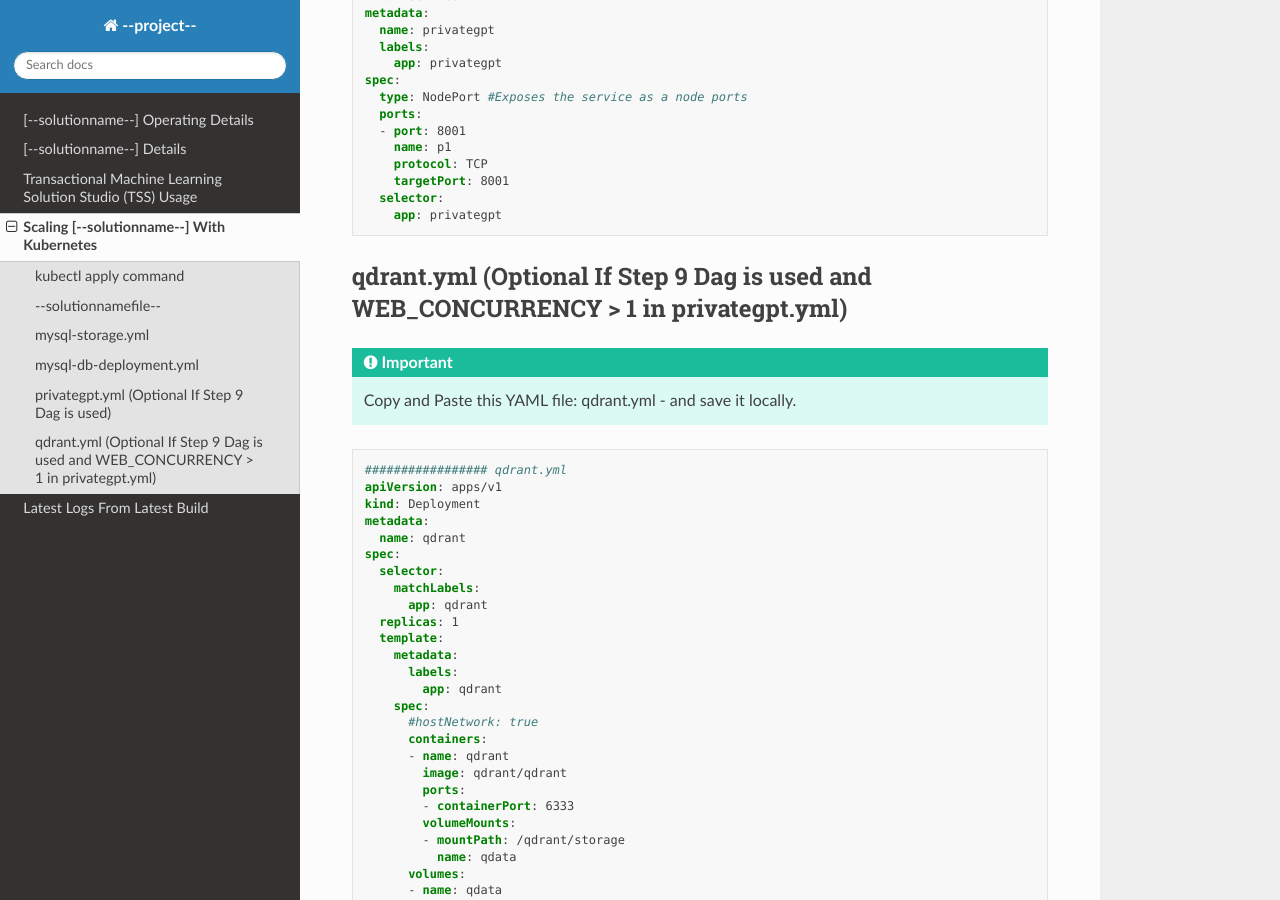
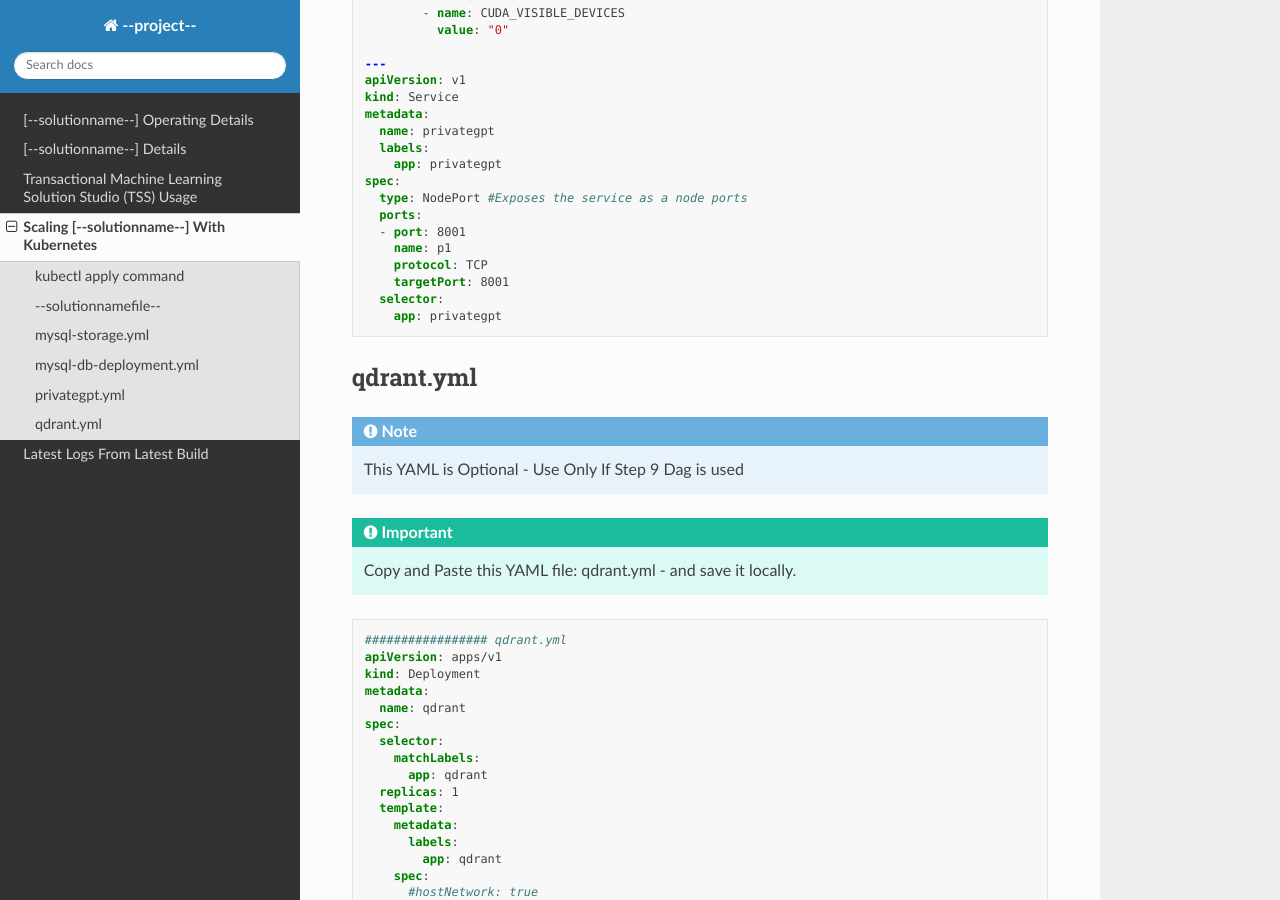
Before and after one commit to vanesalcb06/tssproject2-2b5c, a Sphinx documentation site: the page built from docs/source/kube.rst, in a window 1280 px wide and 900 px high, scrolled down 3367 px. Built offline with Sphinx 7.4.7 and the Read the Docs theme 3.1.0, drawn with Linux system fonts in a browser that asks for light colours; some of the changed text lies outside the part shown.

Commit message:
Update kube.rst

```diff
--- a/docs/source/kube.rst
+++ b/docs/source/kube.rst
@@ -166,8 +166,11 @@ mysql-db-deployment.yml
         selector:
           app: mysql
 
-privategpt.yml (Optional If Step 9 Dag is used)
+privategpt.yml
 ---------------
+
+.. note::
+    This YAML is Optional - Use Only If Step 9 Dag is used
 
 .. important::
    Copy and Paste this YAML file: privategpt.yml - and save it locally.
@@ -240,8 +243,11 @@ privategpt.yml (Optional If Step 9 Dag is used)
         selector:
           app: privategpt
 
-qdrant.yml (Optional If Step 9 Dag is used and WEB_CONCURRENCY > 1 in privategpt.yml)
+qdrant.yml
 ---------------
+
+.. note::
+    This YAML is Optional - Use Only If Step 9 Dag is used
 
 .. important::
    Copy and Paste this YAML file: qdrant.yml - and save it locally.
```
